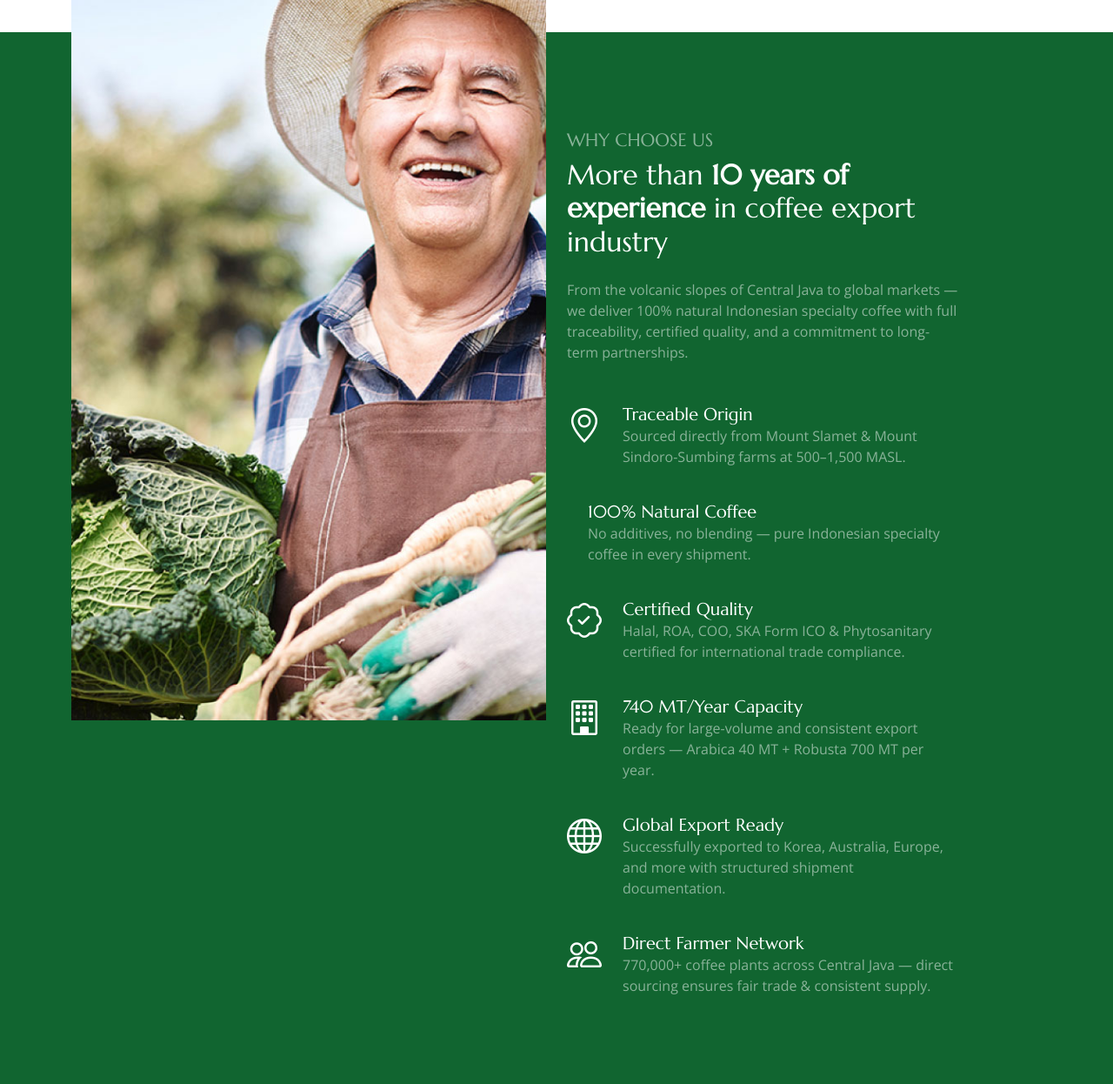
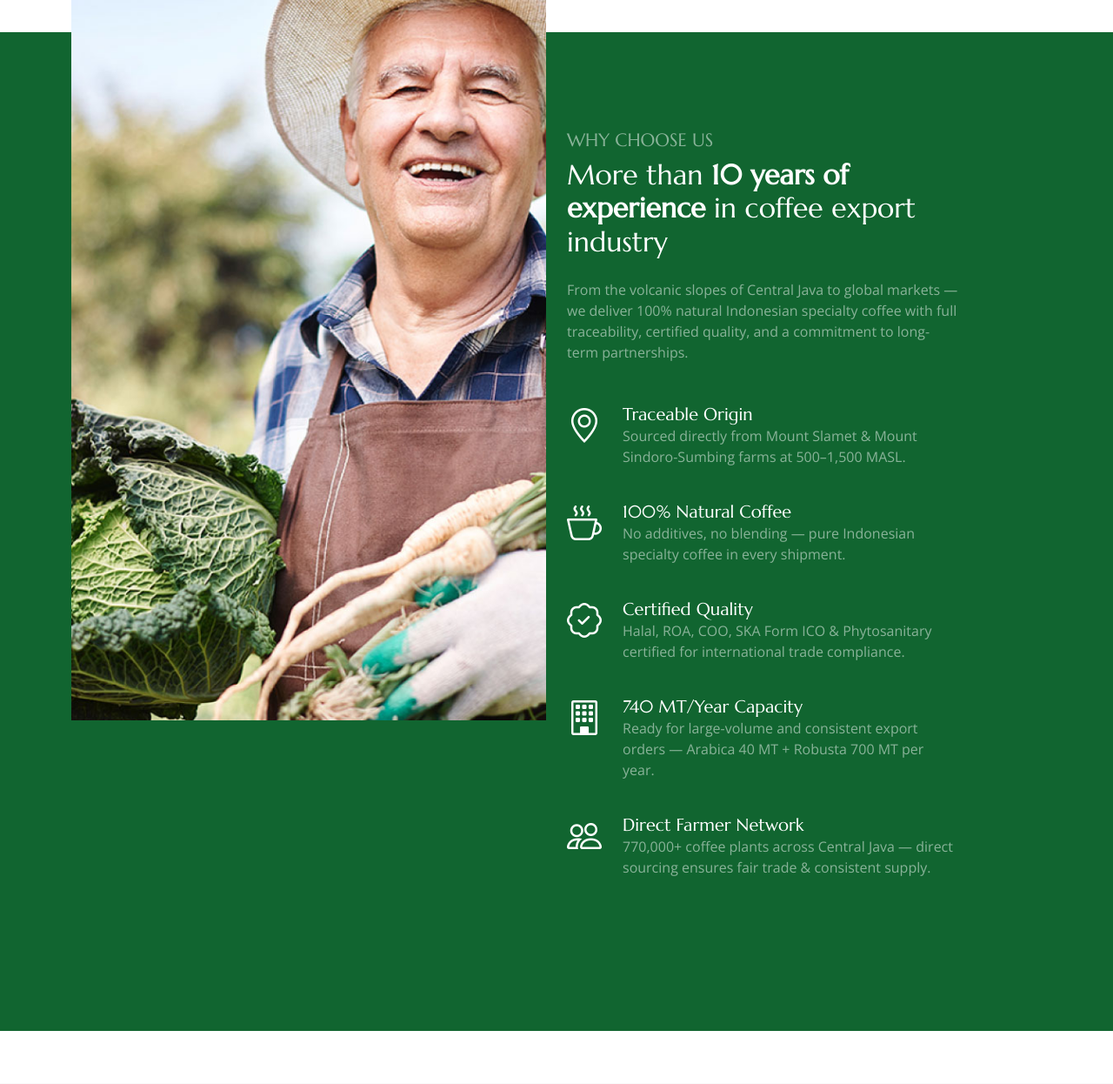
Before and after one commit to umarfadhlur/palm-sugar-cms, a Laravel app: page / in a window 1280 px wide. Shown: the part 823-2069 px from the top of the page at 87% size. Run offline with Laravel 12, Linux system fonts and the light colour scheme; data that the repository does not hold is empty.

Commit message:
latest push

```diff
--- a/resources/views/components/about.blade.php
+++ b/resources/views/components/about.blade.php
@@ -29,7 +29,7 @@
                         </div>
 
                         <div class="col-lg-12 d-flex align-items-start mb-4">
-                            <i class="bi bi-leaf me-4 display-6"></i>
+                            <i class="bi bi-cup-hot me-4 display-6"></i>
                             <div>
                                 <h4 class="m-0 h5 text-white">100% Natural Coffee</h4>
                                 <p class="text-white opacity-50">No additives, no blending — pure Indonesian specialty
@@ -55,14 +55,14 @@
                             </div>
                         </div>
 
-                        <div class="col-lg-12 d-flex align-items-start mb-4">
+                        {{-- <div class="col-lg-12 d-flex align-items-start mb-4">
                             <i class="bi bi-globe me-4 display-6"></i>
                             <div>
                                 <h4 class="m-0 h5 text-white">Global Export Ready</h4>
                                 <p class="text-white opacity-50">Successfully exported to Korea, Australia, Europe, and
                                     more with structured shipment documentation.</p>
                             </div>
-                        </div>
+                        </div> --}}
 
                         <div class="col-lg-12 d-flex align-items-start">
                             <i class="bi bi-people me-4 display-6"></i>
```
